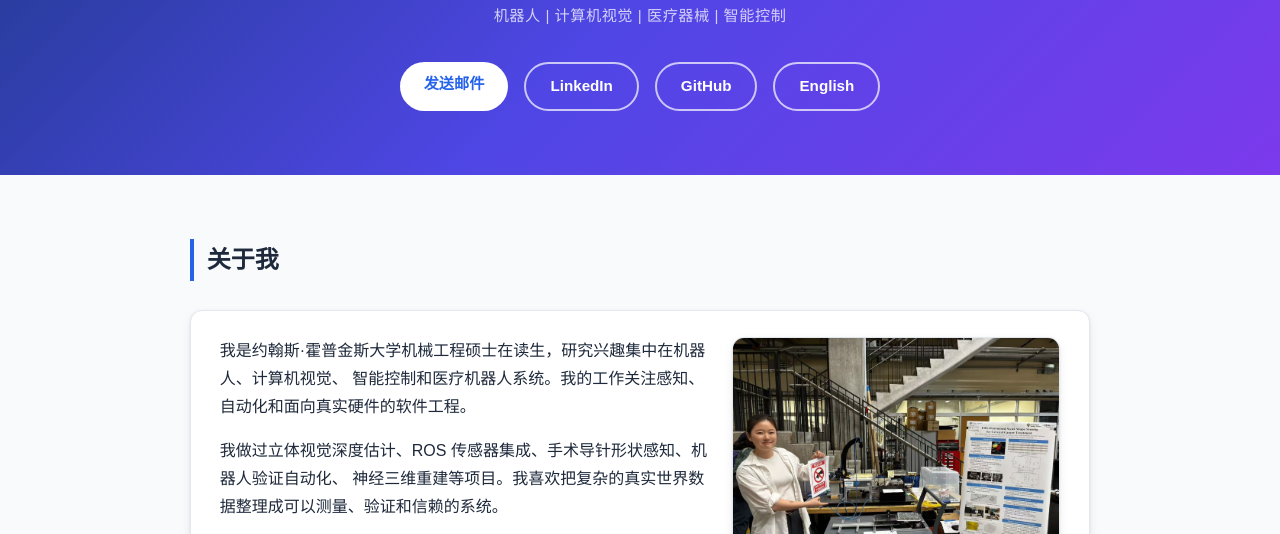
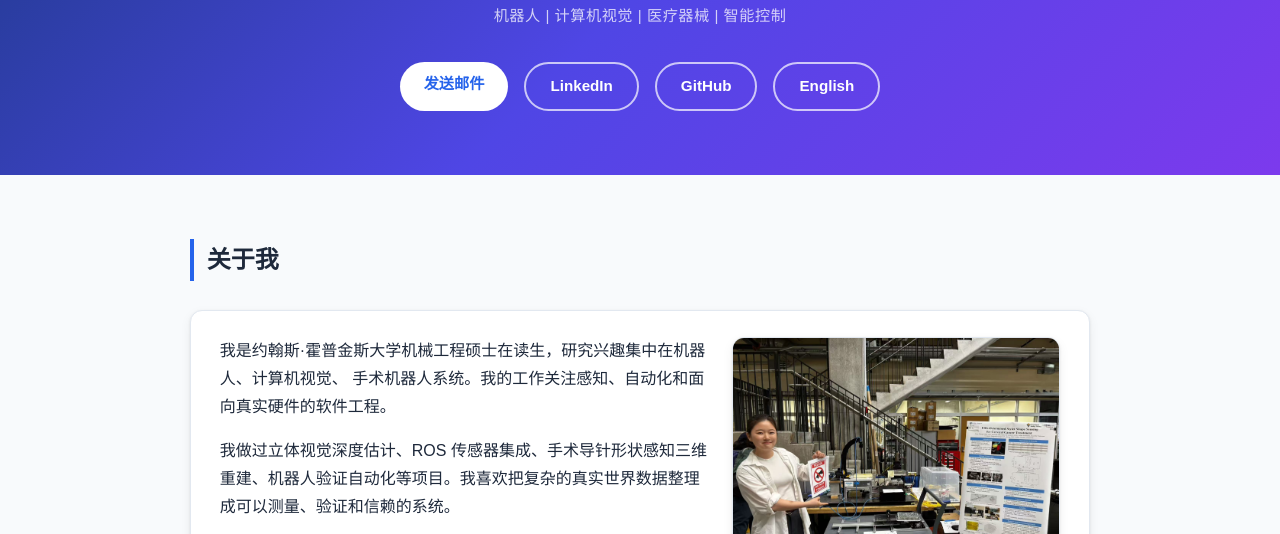
Before and after one commit to Prenda312/Yujie-website, a plain HTML site: page zh.html in a window 1280 px wide. Shown: the part 253-787 px from the top of the page. Drawn offline with Linux system fonts and the light colour scheme.

Commit message:
Update zh.html
change title

```diff
--- a/zh.html
+++ b/zh.html
@@ -47,11 +47,10 @@
             <div class="about-text">
               <p>
                 我是约翰斯·霍普金斯大学机械工程硕士在读生，研究兴趣集中在机器人、计算机视觉、
-                智能控制和医疗机器人系统。我的工作关注感知、自动化和面向真实硬件的软件工程。
+                手术机器人系统。我的工作关注感知、自动化和面向真实硬件的软件工程。
               </p>
               <p>
-                我做过立体视觉深度估计、ROS 传感器集成、手术导针形状感知、机器人验证自动化、
-                神经三维重建等项目。我喜欢把复杂的真实世界数据整理成可以测量、验证和信赖的系统。
+                我做过立体视觉深度估计、ROS 传感器集成、手术导针形状感知三维重建、机器人验证自动化等项目。我喜欢把复杂的真实世界数据整理成可以测量、验证和信赖的系统。
               </p>
               <p>
                 目前我关注医疗机器人、实时传感、三维重建、机器人学习，以及 AI 辅助工程流程。
@@ -210,7 +209,7 @@
 
           <div class="project-card card">
             <div class="project-header">
-              <h3>Video-to-NeRF 背心三维重建</h3>
+              <h3>Video-to-NeRF三维重建</h3>
               <span class="project-tag">3D Vision</span>
             </div>
             <div class="project-media">
```
